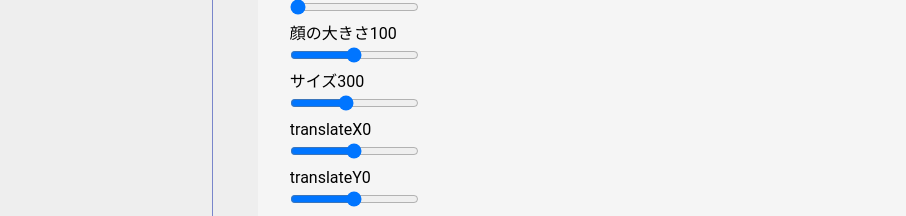
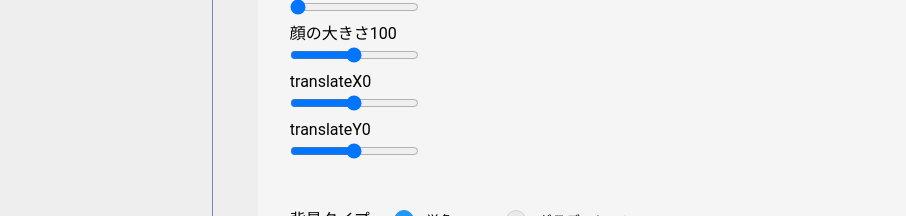
Before and after one commit to shokogyu/avatar-generator-with-nextjs-appRouter, a Next.js app: page /fun-emoji in a window 1280 px wide. Shown: the part 482-698 px from the top of the page, without its empty margins (0-906 px from the left). Built offline with nearby package versions, Linux system fonts and the light colour scheme; what tailwindcss-mixins would draw is missing.

Commit message:
🐛 ビルドエラー

```diff
--- a/src/app/fun-emoji/options/Eyes.tsx
+++ b/src/app/fun-emoji/options/Eyes.tsx
@@ -1,6 +1,6 @@
 import React from "react";
 
-import { EyeStyle } from "@/app/fun-emoji/page";
+import { EyeStyle } from "@/libs/constants";
 
 type Props = {
   optionIconSize: number;
--- a/src/app/fun-emoji/options/Mouth.tsx
+++ b/src/app/fun-emoji/options/Mouth.tsx
@@ -1,6 +1,6 @@
 import React from "react";
 
-import { MouthStyle } from "@/app/fun-emoji/page";
+import { MouthStyle } from "@/libs/constants";
 
 type Props = {
   optionIconSize: number;
--- a/src/app/fun-emoji/page.tsx
+++ b/src/app/fun-emoji/page.tsx
@@ -1,6 +1,8 @@
 "use client";
 
-import { ChangeEventHandler, useCallback, useEffect, useMemo, useState } from "react";
+import { ChangeEventHandler, useCallback, useEffect, useState } from "react";
+
+import { EyeStyle, MouthStyle } from "@/libs/constants";
 
 import { DownloadButton } from "@/components/DownloadButton";
 import BackgroundType from "@/app/fun-emoji/options/BackgroundType";
@@ -11,42 +13,6 @@ import Rotate from "@/app/fun-emoji/options/Rotate";
 import Scale from "@/app/fun-emoji/options/Scale";
 import TranslateX from "@/app/fun-emoji/options/TranslateX";
 import TranslateY from "@/app/fun-emoji/options/TranslateY";
-
-export enum EyeStyle {
-  Closed = "closed",
-  Closed2 = "closed2",
-  Crying = "crying",
-  Cute = "cute",
-  Glasses = "glasses",
-  Love = "love",
-  Pissed = "pissed",
-  Plain = "plain",
-  Sad = "sad",
-  Shades = "shades",
-  SleepClose = "sleepClose",
-  Stars = "stars",
-  TearDrop = "tearDrop",
-  Wink = "wink",
-  Wink2 = "wink2",
-}
-
-export enum MouthStyle {
-  Cute = "cute",
-  Drip = "drip",
-  FaceMask = "faceMask",
-  KissHeart = "kissHeart",
-  LilSmile = "lilSmile",
-  Pissed = "pissed",
-  Plain = "plain",
-  Sad = "sad",
-  Shout = "shout",
-  Shy = "shy",
-  Sick = "sick",
-  SmileLol = "smileLol",
-  SmileTeeth = "smileTeeth",
-  TongueOut = "tongueOut",
-  WideSmile = "wideSmile",
-}
 
 type Options = {
   flip?: boolean;
@@ -132,7 +98,7 @@ export default function FunEmoji() {
         options[key]?.forEach((bgColor) => {
           newBgColorValue += bgColor + ",";
         });
-        optionParams += "&" + key + "=" + newBgColorValue;
+        optionParams += `&${key}=${newBgColorValue}`;
       } else {
         optionParams += "&" + key + "=" + options[key];
       }
@@ -140,7 +106,7 @@ export default function FunEmoji() {
     setAvatarUrl(`https://api.dicebear.com/8.x/fun-emoji/svg?seed=${seed}${optionParams}`);
   }, [seed, options, optionParams]);
 
-  console.log(options);
+  // console.log(options);
 
   useEffect(() => {
     generateAvatar();
@@ -193,24 +159,6 @@ export default function FunEmoji() {
                   <Scale handleRangeChange={handleRangeChange} scale={scale} />
                 </li>
                 <li>
-                  <div className="mixin/label-area">
-                    <label htmlFor="size" className="mixin/label">
-                      サイズ
-                    </label>
-                    <span className="mixin/num">{size}</span>
-                  </div>
-                  <input
-                    type="range"
-                    name="size"
-                    id="size"
-                    min={1}
-                    max={700}
-                    value={size}
-                    onChange={handleRangeChange}
-                    className="mixin/range"
-                  />
-                </li>
-                <li>
                   <TranslateX handleRangeChange={handleRangeChange} translateX={translateX} />
                 </li>
                 <li>
--- /dev/null
+++ b/src/libs/constants.ts
@@ -0,0 +1,35 @@
+export enum EyeStyle {
+  Closed = "closed",
+  Closed2 = "closed2",
+  Crying = "crying",
+  Cute = "cute",
+  Glasses = "glasses",
+  Love = "love",
+  Pissed = "pissed",
+  Plain = "plain",
+  Sad = "sad",
+  Shades = "shades",
+  SleepClose = "sleepClose",
+  Stars = "stars",
+  TearDrop = "tearDrop",
+  Wink = "wink",
+  Wink2 = "wink2",
+}
+
+export enum MouthStyle {
+  Cute = "cute",
+  Drip = "drip",
+  FaceMask = "faceMask",
+  KissHeart = "kissHeart",
+  LilSmile = "lilSmile",
+  Pissed = "pissed",
+  Plain = "plain",
+  Sad = "sad",
+  Shout = "shout",
+  Shy = "shy",
+  Sick = "sick",
+  SmileLol = "smileLol",
+  SmileTeeth = "smileTeeth",
+  TongueOut = "tongueOut",
+  WideSmile = "wideSmile",
+}
```
